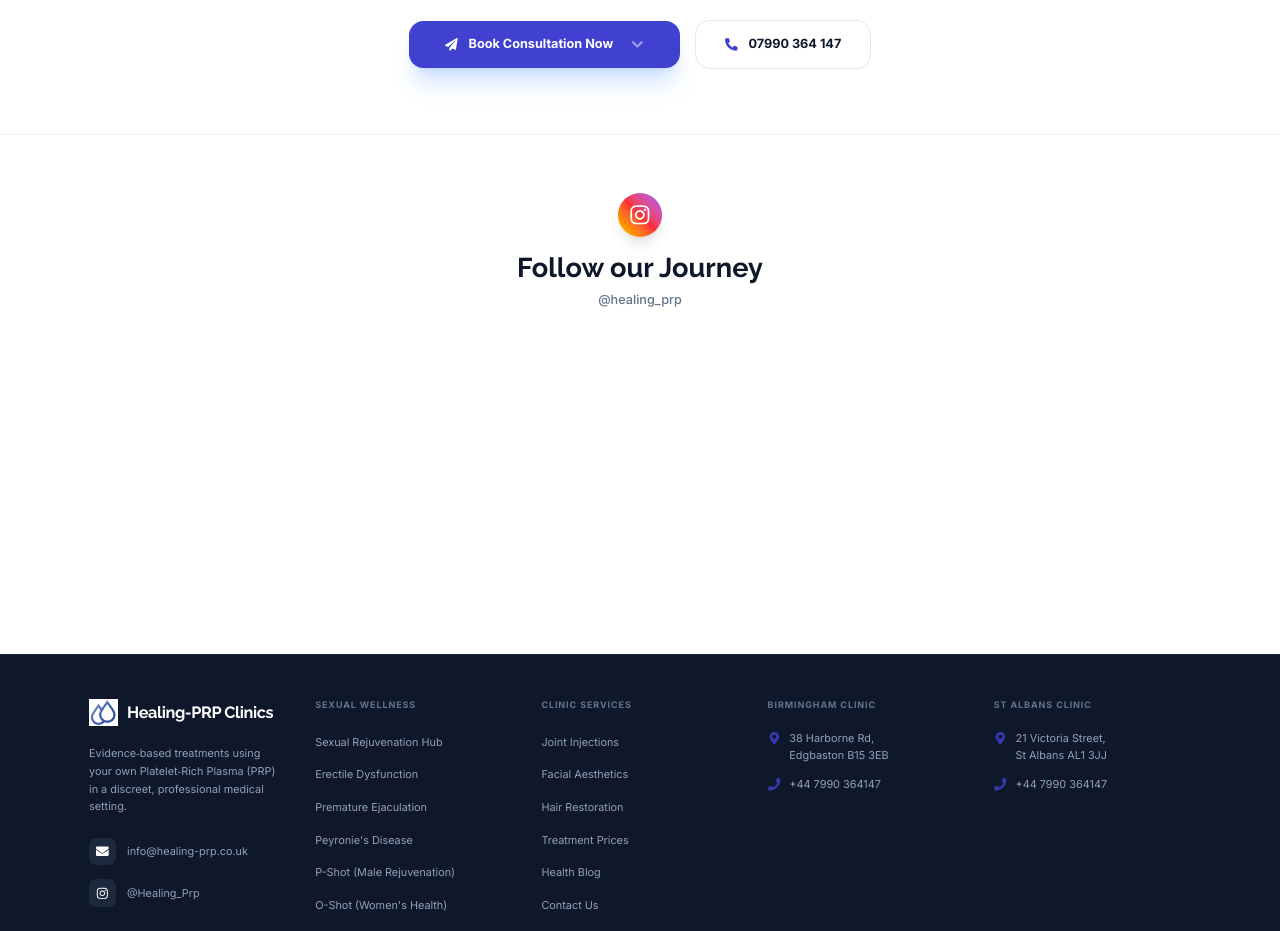
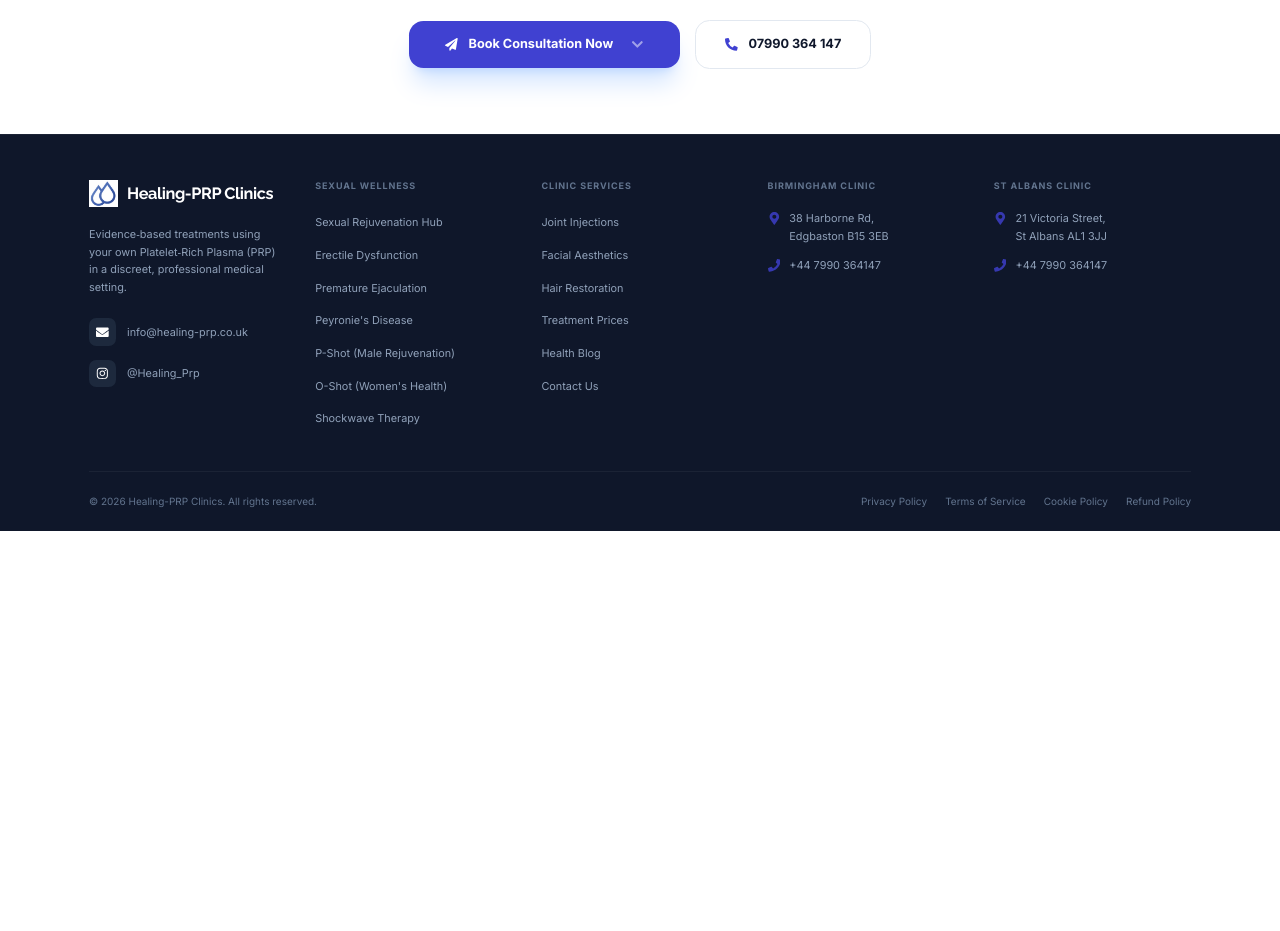
Before and after one commit to binithekid/Healing-PRP-Clinics-Preview, a Next.js app: page /birmingham/faq in a window 1280 px wide. Shown: the part 1561-2492 px from the top of the page. After the commit the page ends 2092 px from the top, so only its background shows below. Built offline with nearby package versions, Linux system fonts and the light colour scheme.

Commit message:
Update Footer.tsx

```diff
--- a/src/components/Footer.tsx
+++ b/src/components/Footer.tsx
@@ -10,9 +10,6 @@ import {
   FaMapMarkerAlt,
   FaPhone,
 } from "react-icons/fa";
-
-// 1. IMPORT THE NEW INSTAGRAM COMPONENT HERE
-import InstagramFeed from "@/components/InstagramFeed";
 
 export default function Footer() {
   const pathname = usePathname();
@@ -93,10 +90,6 @@ export default function Footer() {
   ];
 
   return (
-    // 2. WRAP IN A FRAGMENT AND ADD INSTAGRAM FEED
-    <>
-      <InstagramFeed />
-
     <footer className="bg-[#0f172a] text-white font-inter border-t border-white/5">
       <div className="max-w-7xl mx-auto px-4 sm:px-6 lg:px-8">
         {/* Expanded to lg:grid-cols-5 to accommodate the new column without breaking the layout */}
@@ -245,6 +238,5 @@ export default function Footer() {
         </motion.div>
       </div>
     </footer>
-    </>
   );
 }
```
Lines whose indentation alone changed are shown as unchanged.
